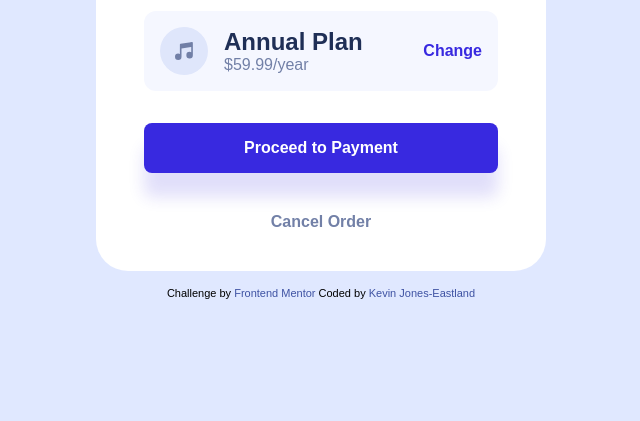
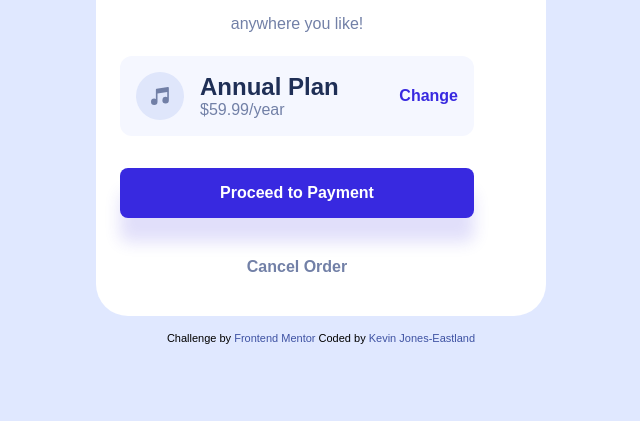
Before and after one commit to kmje405/fem-order-summary-component, a plain HTML site: page index.html in a window 1280 px wide. Shown: the part 411-832 px from the top of the page, without its empty margins (319-959 px from the left). Before the commit the page ends 800 px from the top, so only its background shows below. Drawn offline with Linux system fonts and the light colour scheme.

Commit message:
centering card vertically

```diff
--- a/style.css
+++ b/style.css
@@ -18,12 +18,14 @@
 @layer global {
   body {
     display: grid;
+    place-items: center;
     background-color: var(--c-blue-100);
     background-image: url("./images/pattern-background-mobile.svg");
     background-repeat: no-repeat;
     background-size: contain;
     background-position: top center;
-    margin: 0 auto;
+    margin: 0;
+    padding: 1rem;
     font-family: sans-serif;
     min-height: 100vh;
   }
@@ -46,7 +48,6 @@
 
 @layer order-summary {
   .order-summary {
-    margin: 1rem auto;
     max-width: calc(327 / 16 * 1rem);
     border-radius: 2rem;
     background-color: var(--c-white);
@@ -54,7 +55,6 @@
 
     @media (min-width: calc(768/16*1rem)) {
       max-width: calc(450 / 16 * 1rem);
-      justify-items: center;
     }
   }
 
```
